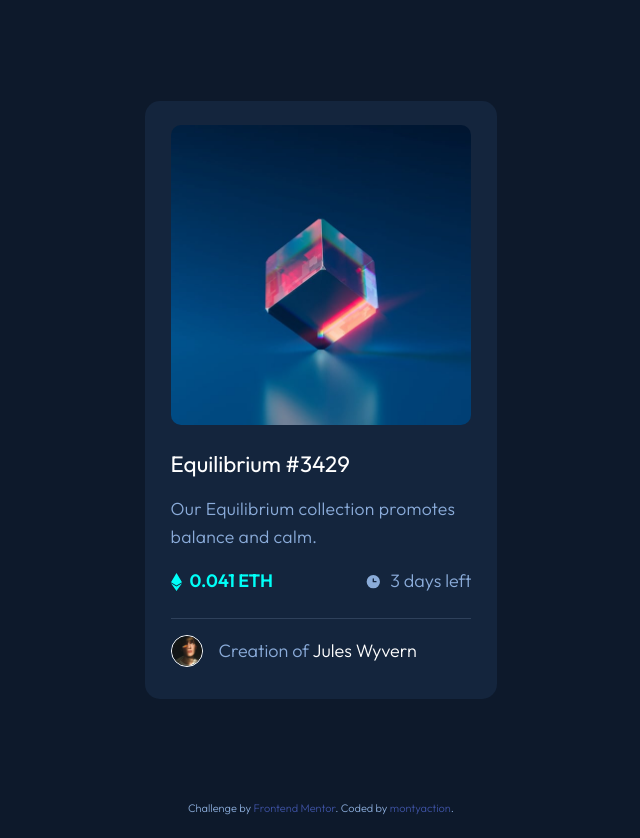
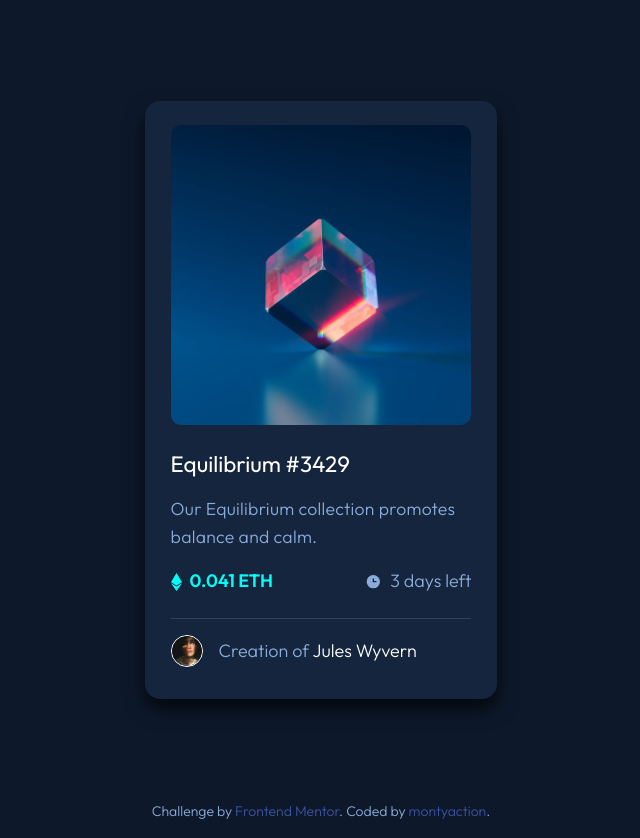
Before and after one commit to montyaction/NFT-preview-card-component, a plain HTML site: page index.html in a window 1280 px wide. Shown: the whole page, without its empty margins (319-959 px from the left). Drawn offline with Linux system fonts and the light colour scheme.

Commit message:
Solution Finished

```diff
--- a/style.scss
+++ b/style.scss
@@ -41,6 +41,7 @@ body {
     margin: 9.5rem;
     border-radius: 15px;
     padding: 1.5rem 1.6rem 2rem;
+    box-shadow: 0px 10px 20px 0px rgba(0,0,0,0.75);
 
     // Main Image
     .img-container {
@@ -159,8 +160,9 @@ body {
 
 // Footer Section
 .attribution {
-     font-size: 11px;
+     font-size: 14px;
      text-align: center;
+     margin-bottom: 1rem;
 
     a {
         color: hsl(228, 45%, 44%);
```
Also changed, not shown: images/screencapture-127-0-0-1-5500-index-html-2022-07-04-18_37_09.png (added), style.css, 4 other files.
